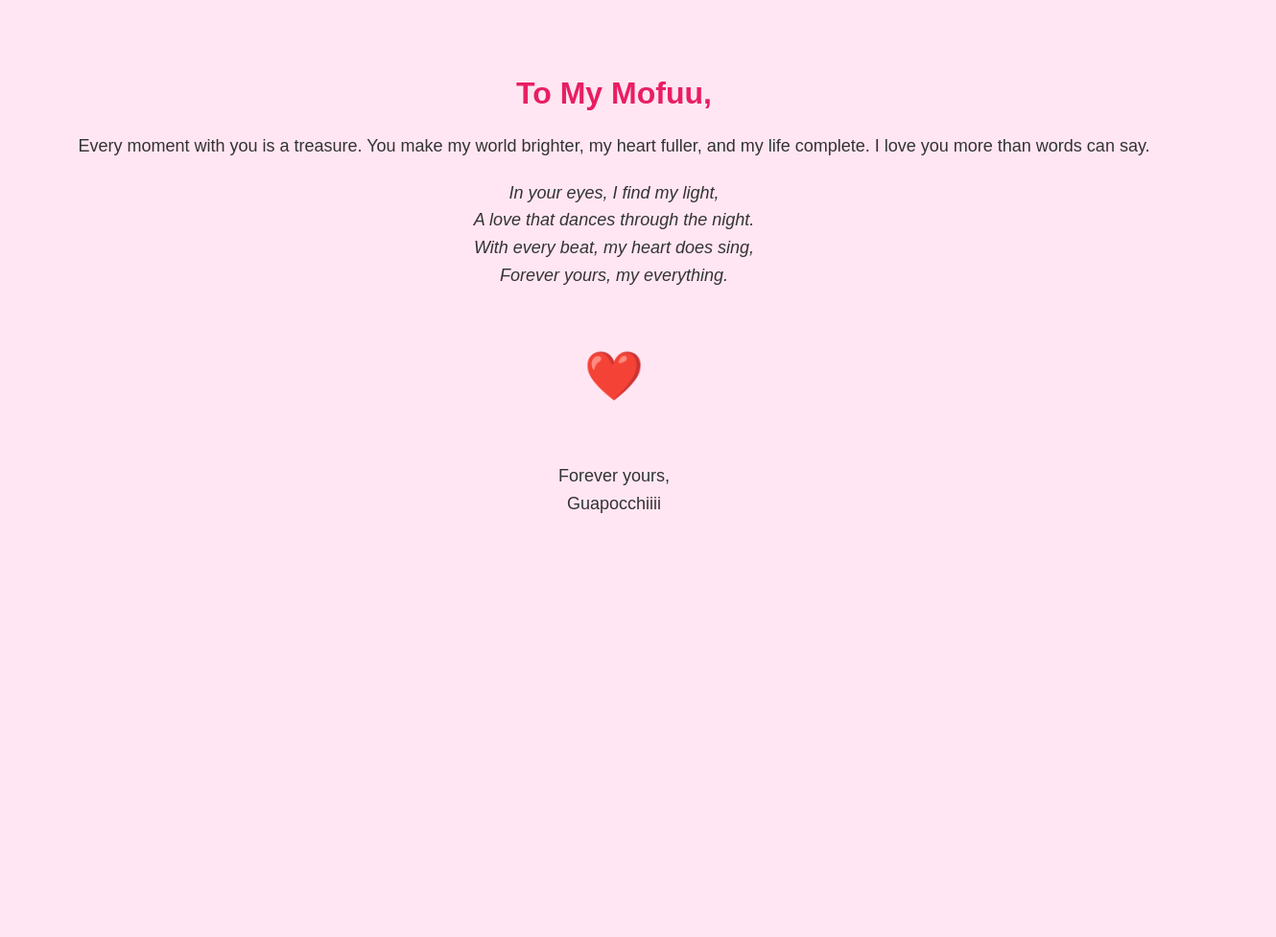
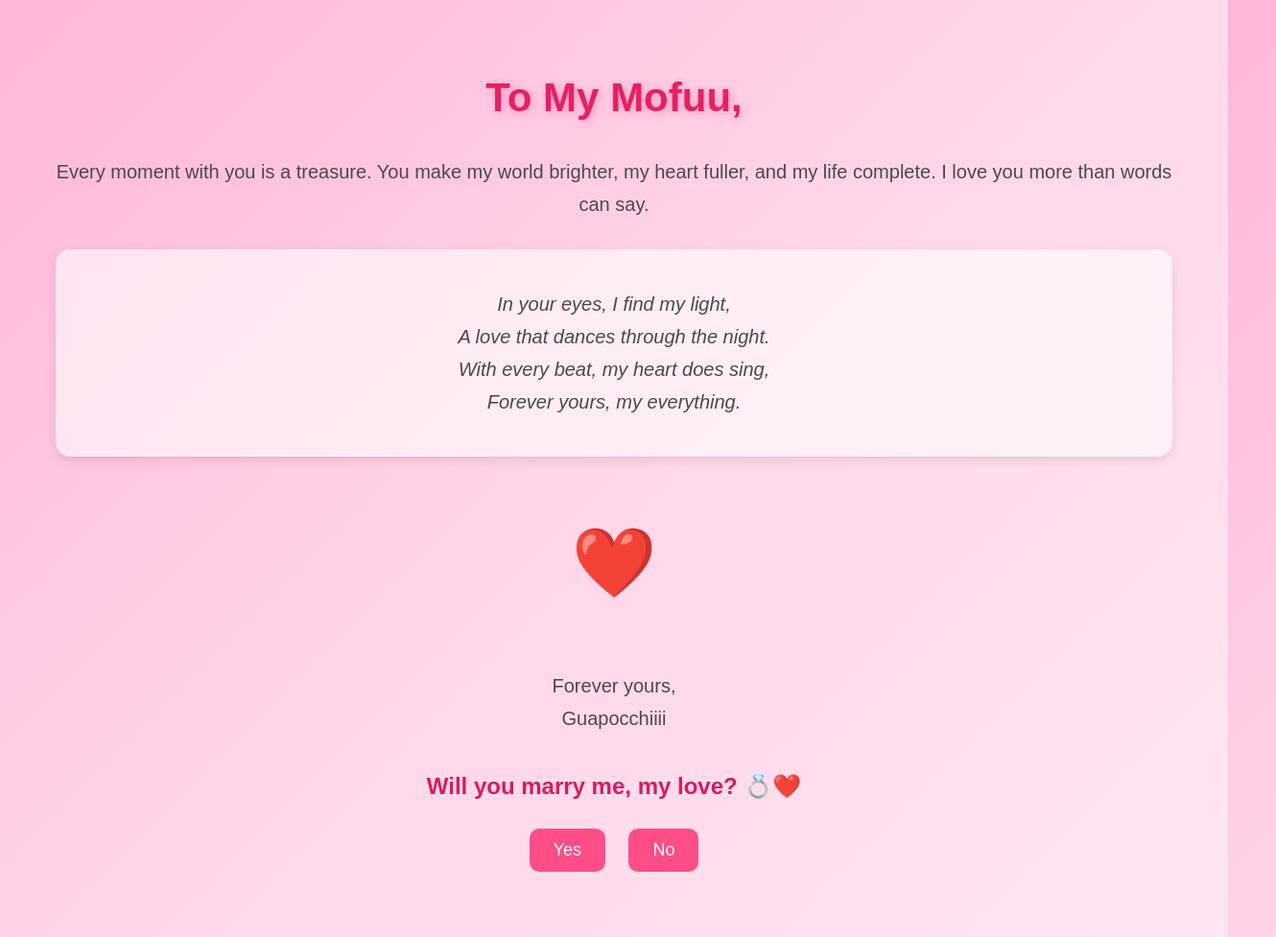
Before and after one commit to SheikNihad009/anything, a plain HTML site: page index.html in a window 1280 px wide. Shown: the whole page at 96% size, 1330 px wide, since content can reach past the window. Before the commit the page ends 800 px from the top, so only its background shows below. Drawn offline with Linux system fonts and the light colour scheme.

Commit message:
Update index.html

```diff
--- a/index.html
+++ b/index.html
@@ -6,26 +6,50 @@
     <title>My Love for You</title>
     <style>
         body {
-            font-family: Arial, sans-serif;
-            background-color: #ffe6f2;
-            color: #333;
+            font-family: 'Poppins', sans-serif;
+            background: linear-gradient(135deg, #ffb6d9, #ffd6e9, #ffe6f2);
+            color: #4a4a4a;
             text-align: center;
             padding: 50px;
+            animation: fadeIn 1.5s ease-in-out;
         }
         h1 {
             color: #e91e63;
+            font-size: 42px;
+            text-shadow: 2px 2px 8px rgba(233, 30, 99, 0.3);
+            animation: float 3s infinite ease-in-out;
         }
         p {
-            font-size: 18px;
-            line-height: 1.6;
+            font-size: 20px;
+            line-height: 1.7;
         }
         .heart {
-            font-size: 50px;
+            font-size: 60px;
             color: red;
+            animation: heartbeat 1.5s infinite;
         }
         .poem {
             font-style: italic;
-            margin: 20px 0;
+            margin: 30px 0;
+            font-size: 22px;
+            background: rgba(255, 255, 255, 0.6);
+            padding: 20px;
+            border-radius: 15px;
+            box-shadow: 0 4px 12px rgba(0, 0, 0, 0.1);
+        }
+        @keyframes heartbeat {
+            0% { transform: scale(1); }
+            50% { transform: scale(1.2); }
+            100% { transform: scale(1); }
+        }
+        @keyframes float {
+            0% { transform: translateY(0); }
+            50% { transform: translateY(-10px); }
+            100% { transform: translateY(0); }
+        }
+        @keyframes fadeIn {
+            from { opacity: 0; }
+            to { opacity: 1; }
         }
     </style>
 </head>
@@ -40,5 +64,28 @@
     </div>
     <p class="heart">❤️</p>
     <p>Forever yours,<br>Guapocchiiii</p>
+
+    <div style="margin-top:40px;">
+        <h2 style="color:#d81b60;">Will you marry me, my love? 💍❤️</h2>
+
+        <button onclick="sayYes()" style="padding:12px 25px; margin:10px; border:none; border-radius:10px; background:#ff4d88; color:white; font-size:18px; cursor:pointer;">Yes</button>
+
+        <button id="noBtn" onmouseover="moveNo()" style="padding:12px 25px; margin:10px; border:none; border-radius:10px; background:#ff4d88; color:white; font-size:18px; cursor:pointer; position:relative;">No</button>
+    </div>
+
+    <div id="yesMessage" style="display:none; margin-top:40px; font-size:24px; color:#e91e63; font-weight:bold; animation:fadeIn 1.5s ease-in-out;">
+        I knew it! You’re mine forever now ❤️💍
+    </div>
+
+    <script>
+        function sayYes() {
+            document.getElementById('yesMessage').style.display = 'block';
+        }
+        function moveNo() {
+            const btn = document.getElementById('noBtn');
+            btn.style.left = Math.random() * 200 + 'px';
+            btn.style.top = Math.random() * 200 + 'px';
+        }
+    </script>
 </body>
 </html>
```
